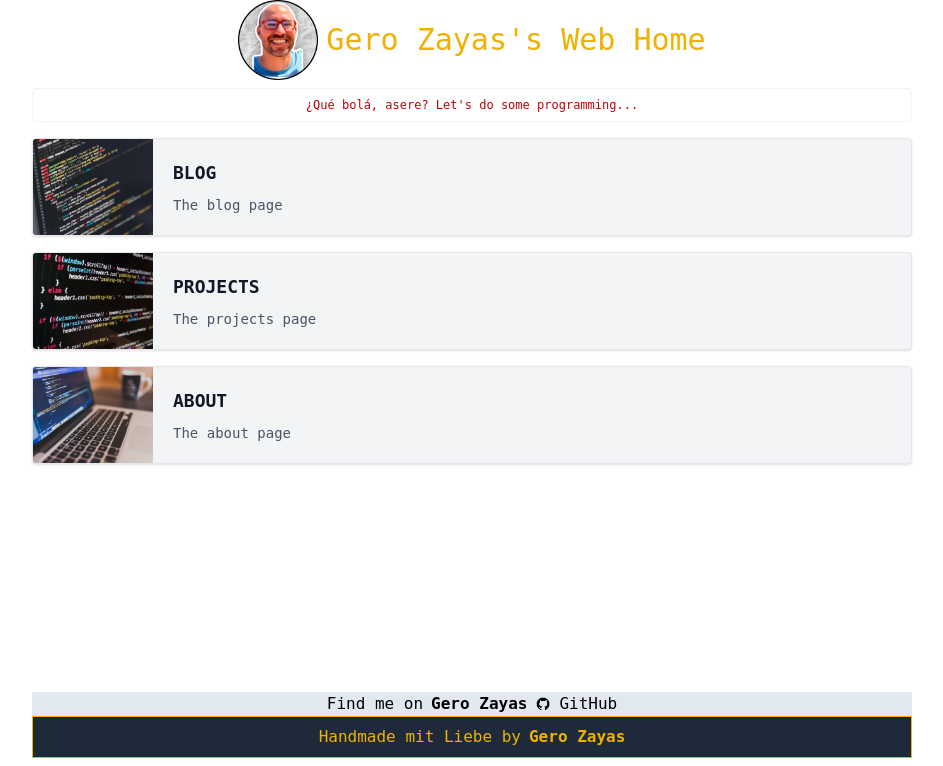
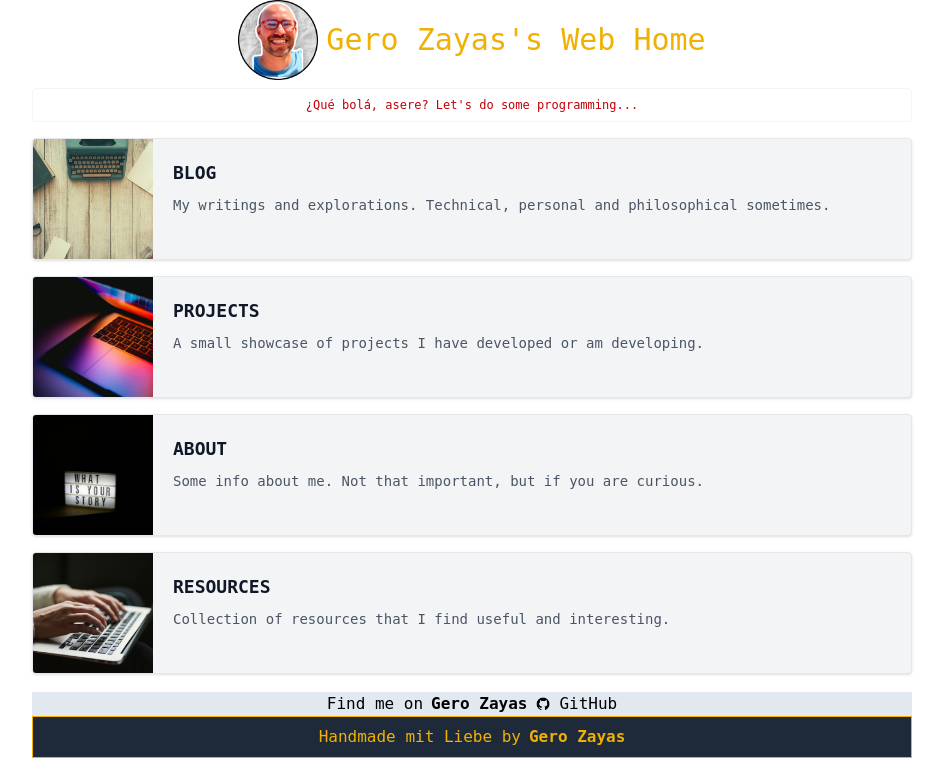
Before and after one commit to GeroZayas/Gero-Website-2026, a FastAPI app: page / in a window 1280 px wide. Shown: the part 34-800 px from the top of the page, without its empty margins (168-1111 px from the left). Run offline with FastAPI, Linux system fonts and the light colour scheme; some libraries are stand-ins or nearby versions; some web fonts are replaced.

Commit message:
feat: add new images for cards - complete description of cards - add a new draft for resources page

```diff
--- a/main.py
+++ b/main.py
@@ -4,13 +4,13 @@ import uvicorn
 from datastar_py import ServerSentEventGenerator as SSE
 from datastar_py.fastapi import datastar_response, read_signals
 from fastapi import Body, FastAPI, Request
+from fastapi.middleware.cors import CORSMiddleware
 from fastapi.responses import (
     HTMLResponse,
     JSONResponse,
 )
 from fastapi.staticfiles import StaticFiles
 from fastapi.templating import Jinja2Templates
-from fastapi.middleware.cors import CORSMiddleware
 from icecream import ic
 from jinja2 import Environment, FileSystemLoader
 from rich import print
@@ -112,6 +112,6 @@ if __name__ == "__main__":
     uvicorn.run(
         "main:app",
         host="0.0.0.0",
-        port=int(os.getenv("PORT", 8000)),
+        port=int(os.getenv("PORT", "8000")),
         reload=True,
     )
--- a/templates/home.html
+++ b/templates/home.html
@@ -1,14 +1,19 @@
-{% extends "base.html" %} {% block title %} Gero Zayas - Home {% endblock %} {%
-block content %} {% from "./jinja_components/blog_post_card.html" import
-blog_post_card %}
+{% extends "base.html" %}
+{% block title %} Gero Zayas - Home {% endblock %}
+
+{%block content %}
+{% from "./jinja_components/blog_post_card.html" import blog_post_card %}
 
 <article class="">{% include "header_home.html" %}</article>
 <section class="">
   <div class="pt-2 pb-2 gap-4 flex flex-col">
-    {{blog_post_card("/blog", "BLOG", "The blog page",
-    "static/images/img1.jpg")}} {{blog_post_card("/projects", "PROJECTS", "The
-    projects page", "static/images/img2.jpg")}} {{blog_post_card("/about",
-    "ABOUT", "The about page", "static/images/img3.jpg")}}
+    {{blog_post_card("/blog", "BLOG", "My writings and explorations. Technical, personal and philosophical sometimes.", "static/images/retrosupply-jLwVAUtLOAQ-unsplash.jpg")}}
+
+    {{blog_post_card("/projects", "PROJECTS", "A small showcase of projects I have developed or am developing.", "static/images/andras-vas-Bd7gNnWJBkU-unsplash.jpg")}}
+
+    {{blog_post_card("/about", "ABOUT", "Some info about me. Not that important, but if you are curious.", "static/images/leonardo-ricasoli-4F5A77mV08g-unsplash.jpg")}}
+
+    {{blog_post_card("/resources", "RESOURCES", "Collection of resources that I find useful and interesting.", "static/images/kaitlyn-baker-vZJdYl5JVXY-unsplash.jpg")}}
   </div>
 </section>
 
--- a/templates/jinja_components/blog_post_card.html
+++ b/templates/jinja_components/blog_post_card.html
@@ -7,7 +7,7 @@ hover:shadow-md transition-shadow")%}
       <img
         src="{{picture}}"
         alt="Card image"
-        class="h-full w-full object-cover"
+        class="aspect-square object-cover object-center"
       />
     </a>
   </div>
```
Also changed, not shown: static/images/andras-vas-Bd7gNnWJBkU-unsplash.jpg (added), static/images/img1.jpg (deleted), static/images/img2.jpg (deleted), static/images/img3.jpg (deleted), static/images/kaitlyn-baker-vZJdYl5JVXY-unsplash.jpg (added), static/images/leonardo-ricasoli-4F5A77mV08g-unsplash.jpg (added), static/images/retrosupply-jLwVAUtLOAQ-unsplash.jpg (added).
